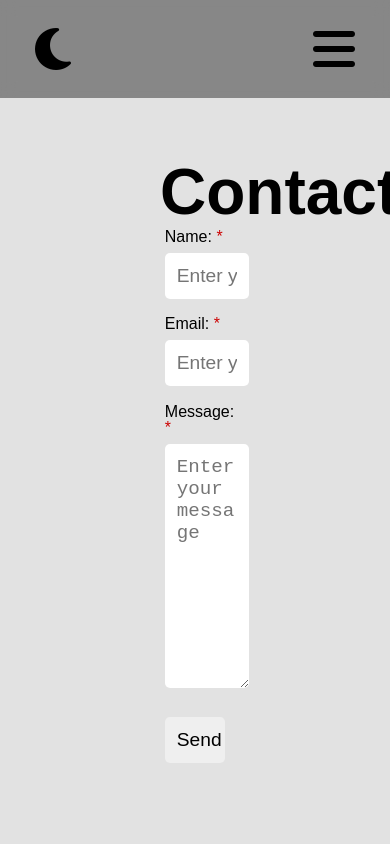
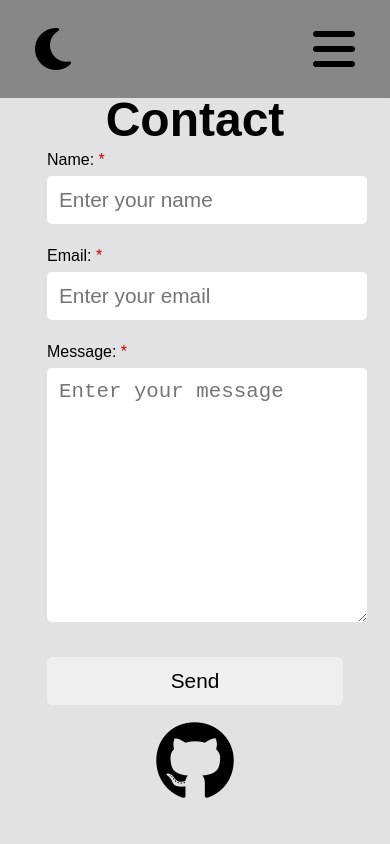
Before and after one commit to iDieg/iDieg.github.io, a plain HTML site: page contact-me.html in a window 390 px wide. Shown: the top 844 px of the page. Drawn offline with Linux system fonts and the light colour scheme.

Commit message:
Update style.css

```diff
--- a/resources/css/style.css
+++ b/resources/css/style.css
@@ -155,19 +155,25 @@ a {
 .contact-title {
     font-size: 4rem;
     text-align: center;
+    padding-top: 6rem;
+}
+
+.contact-links {
+    margin-bottom: 91px;
 }
 
 /* Form */
 
 .form-container {
-    padding: 10rem 10rem 5rem 10rem;
-    margin: 0 auto;
+
 }
 
+.contact-container {
+    padding: 0 20%;
+}
 
 .form-input {
-    padding: 0.3rem;
-
+    padding: 0.5rem;
 }
 
 .form-send:hover {
@@ -182,7 +188,7 @@ a {
     margin: 0.5rem 0;
     border-radius: 5px;
     border-style: none;
-    font-size: 1.2rem;
+    font-size: 1.3rem;
 }
 
 
@@ -337,8 +343,20 @@ a {
             margin: 5rem 0;
         }
 
+        .contact-title {
+            font-size: 3rem;
+        }
+
         #skills, #projects, #about-me {
             margin: auto;
+        }
+
+        .contact-container {
+            padding: 0 10%;
+        }
+
+        .contact-links {
+            margin-bottom: 107px;
         }
 }
 
```
